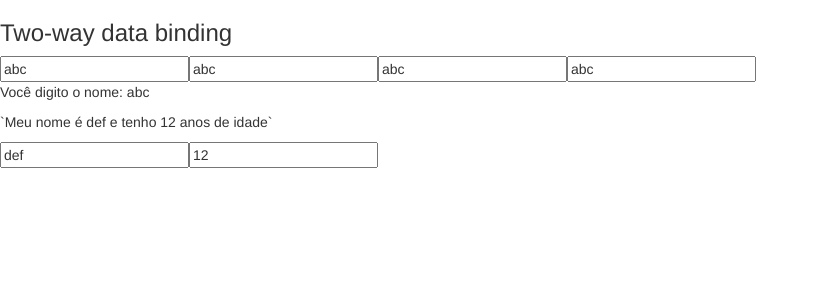
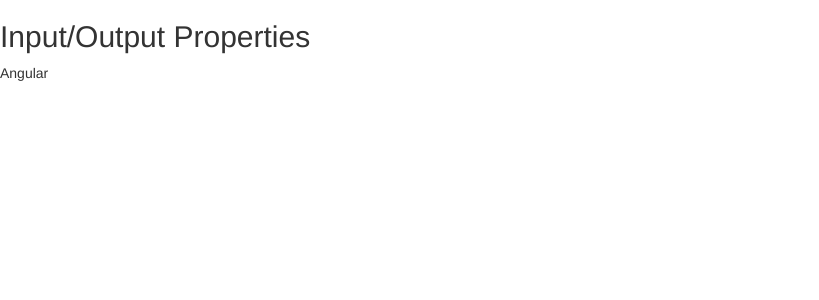
Before and after one commit to thonecardoso/angular-data-binding, an Angular app: page / in a window 1280 px wide. Shown: the top 300 px of the page, without its empty margins (0-819 px from the left). Built offline with nearby package versions, Linux system fonts and the light colour scheme.

Commit message:
Imput property aula 13

```diff
--- a/src/app/app.module.ts
+++ b/src/app/app.module.ts
@@ -6,11 +6,13 @@ import {AppComponent} from './app.component';
 import {DataBindingComponent} from './data-binding/data-binding.component';
 import {FormsModule} from '@angular/forms';
 import {MeuFormModule} from './meu-form/meu-form.module';
+import { InputPropertyComponent } from './input-property/input-property.component';
 
 @NgModule({
   declarations: [
     AppComponent,
-    DataBindingComponent
+    DataBindingComponent,
+    InputPropertyComponent
   ],
   imports: [
     BrowserModule,
--- a/src/app/data-binding/data-binding.component.html
+++ b/src/app/data-binding/data-binding.component.html
@@ -1,5 +1,5 @@
-<section>
-  <!--
+<!--<section>
+
     <article>
       <h3>Interpolation / Interpolação</h3>
       <p>Interpolation / Interpolação: {{ url }}</p>
@@ -97,4 +97,13 @@
   </article>
 </section>
 -->
-  <app-meu-form></app-meu-form>
+<!--  <app-meu-form></app-meu-form>-->
+
+<section>
+  <article>
+    <h2>Input/Output Properties</h2>
+
+    <app-curso [nome]="nomeDoCurso"></app-curso>
+  </article>
+
+</section>
--- a/src/app/data-binding/data-binding.component.ts
+++ b/src/app/data-binding/data-binding.component.ts
@@ -12,7 +12,7 @@ export class DataBindingComponent implements OnInit {
   valorAtual = '';
   valorSalvo = '';
   isMouseOver = false;
-
+nomeDoCurso = 'Angular';
 
 
   constructor() {
--- /dev/null
+++ b/src/app/input-property/input-property.component.html
@@ -0,0 +1,3 @@
+<p>
+  {{ nomeCurso }}
+</p>
--- /dev/null
+++ b/src/app/input-property/input-property.component.ts
@@ -0,0 +1,19 @@
+import {Component, Input, OnInit} from '@angular/core';
+
+@Component({
+  selector: 'app-curso',
+  templateUrl: './input-property.component.html',
+  styleUrls: ['./input-property.component.scss']//,
+  //inputs: ['nomeCurso:nome']
+})
+export class InputPropertyComponent implements OnInit {
+
+  @Input('nome') nomeCurso = '';
+
+  constructor() {
+  }
+
+  ngOnInit(): void {
+  }
+
+}
```
Also changed, not shown: src/app/input-property/input-property.component.scss (added), 1 other file (tests, documents, lock files or other folders). Lines whose indentation alone changed are shown as unchanged.
